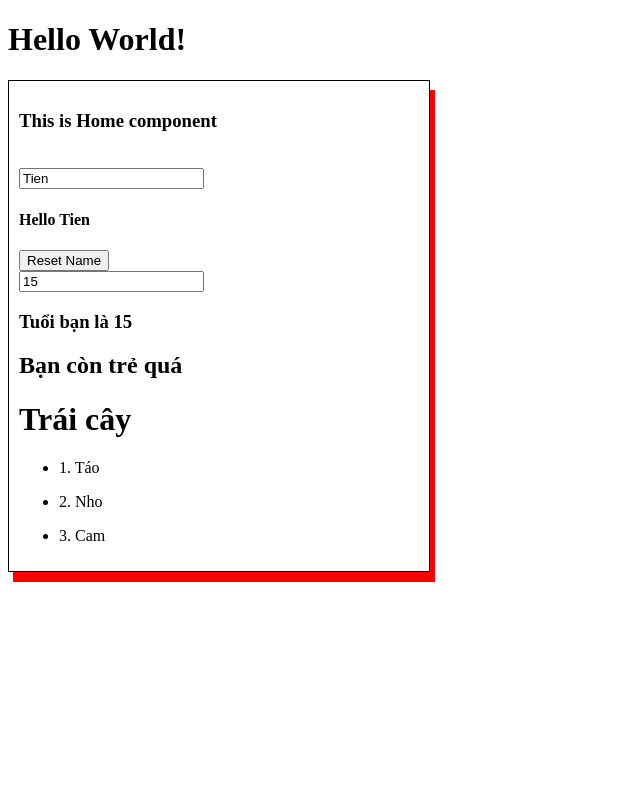
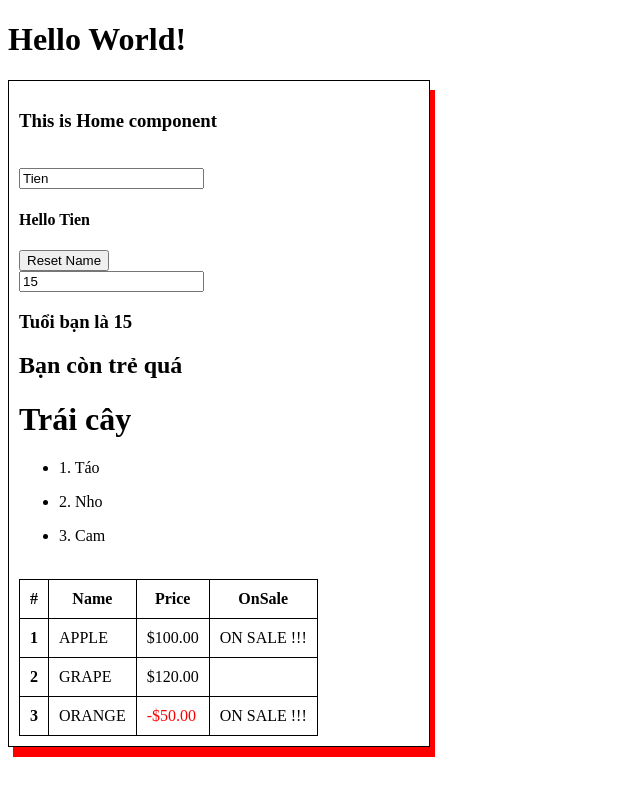
Before and after one commit to trannguyenhoangtien/Angular, an Angular app: page / in a window 1280 px wide. Shown: the top 796 px of the page, without its empty margins (0-640 px from the left). Built offline with nearby package versions, Linux system fonts and the light colour scheme.

Commit message:
ngFor and Pipe

```diff
--- a/src/app/app.module.ts
+++ b/src/app/app.module.ts
@@ -6,12 +6,14 @@ import { AppRoutingModule } from './app-routing.module';
 import { AppComponent } from './app.component';
 import { HomeComponent } from './home/home.component';
 import { AboutComponent } from './about/about.component';
+import { OnSalePipe } from './on-sale.pipe';
 
 @NgModule({
   declarations: [
     AppComponent,
     HomeComponent,
-    AboutComponent
+    AboutComponent,
+    OnSalePipe
   ],
   imports: [
     BrowserModule,
--- a/src/app/home/home.component.html
+++ b/src/app/home/home.component.html
@@ -16,4 +16,21 @@
   <ul *ngFor="let trai of traiCay; let i = index">
     <li>{{i + 1 }}. {{trai}}</li>
   </ul>
+  <br>
+  <table class="table">
+    <tr>
+      <th>#</th>
+      <th>Name</th>
+      <th>Price</th>
+      <th>OnSale</th>
+    </tr>
+    <tr *ngFor="let trai of traiCay2; let i = index">
+      <th>{{i + 1}}</th>
+      <td>{{trai.name | uppercase}}</td>
+      <td><span [ngClass]="{'negative' : trai.price < 0 }">{{trai.price | currency: "USD":"symbol":"1.2"}}</span></td>
+      <td>
+        <span>{{trai.onSale | onSale | uppercase}}</span>
+      </td>
+    </tr>
+  </table>
 </div>
--- a/src/app/home/home.component.scss
+++ b/src/app/home/home.component.scss
@@ -4,3 +4,16 @@
   box-shadow: 5px 10px red;
   width: 400px;
 }
+
+.table{
+  border-collapse: collapse;
+}
+
+table, td, th{
+  border: 1px solid black;
+  padding: 10px;
+}
+
+.negative{
+  color: red;
+}
--- a/src/app/home/home.component.ts
+++ b/src/app/home/home.component.ts
@@ -9,6 +9,11 @@ export class HomeComponent implements OnInit {
   public name = 'Tien';
   public age = 15;
   public traiCay = ['Táo', 'Nho', 'Cam'];
+  public traiCay2 = [
+    {name: 'Apple', price: 100, onSale: true},
+    {name: 'Grape', price: 120, onSale: false},
+    {name: 'Orange', price: -50, onSale: true}
+  ]
 
   constructor() { }
 
--- /dev/null
+++ b/src/app/on-sale.pipe.ts
@@ -0,0 +1,15 @@
+import { Pipe, PipeTransform } from '@angular/core';
+
+@Pipe({
+  name: 'onSale'
+})
+export class OnSalePipe implements PipeTransform {
+
+  transform(value: unknown, ...args: unknown[]): string {
+    if(value){
+      return 'On sale !!!';
+    }
+    return '';
+  }
+
+}
```
Also changed, not shown: 1 other file (tests, documents, lock files or other folders).
